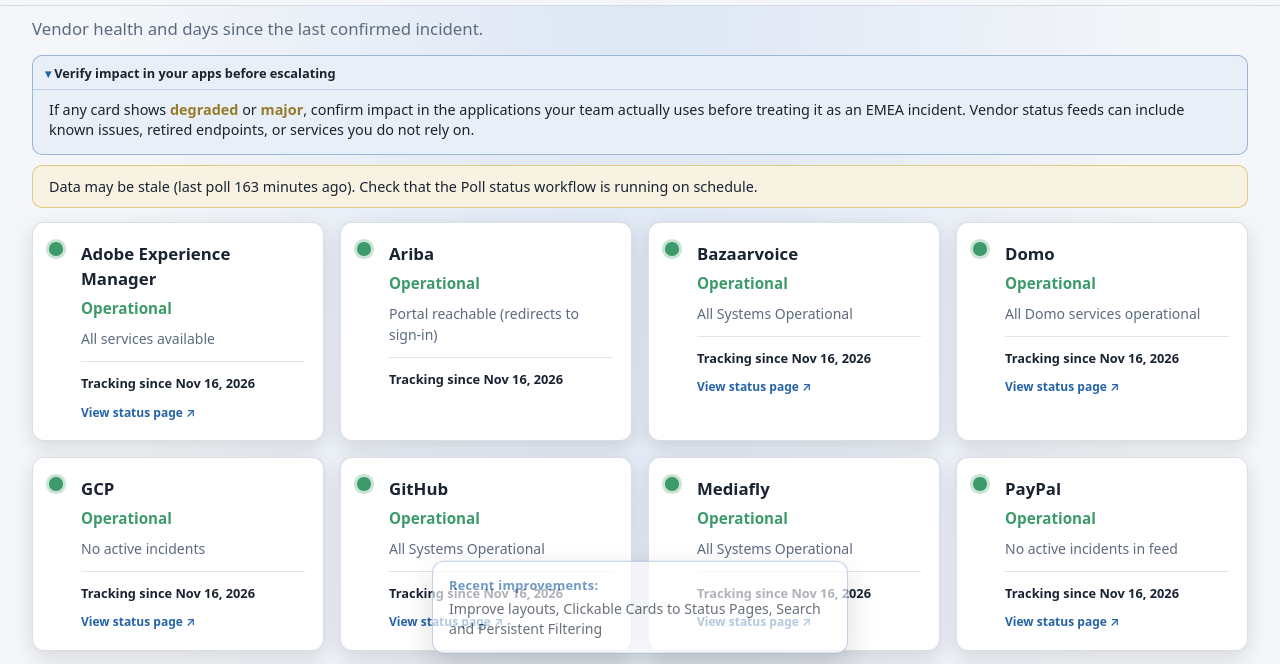
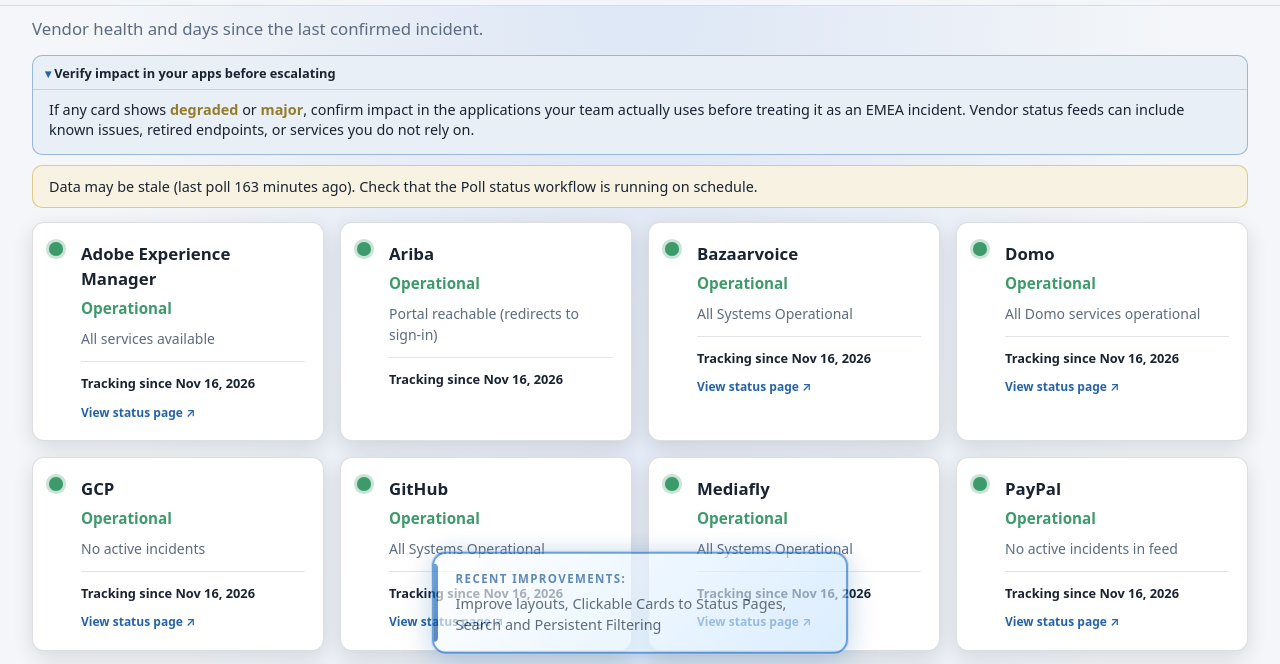
Before and after one commit to krypton-john/dashboard, a plain HTML site: page public/index.html in a window 1280 px wide. Shown: the part 129-793 px from the top of the page. Drawn offline with Linux system fonts and the light colour scheme; files whose address does not match are found by name.

Commit message:
Make the recent-improvements toast stand out in light and dark.
Use dedicated gradients, stronger borders, glow, and accent bar instead of matching the dashboard surface.

```diff
--- a/public/css/main.css
+++ b/public/css/main.css
@@ -297,20 +297,41 @@ body {
 }
 
 .improvements-toast {
+  --improvements-toast-text: #f0f7ff;
+  --improvements-toast-label: #7ec8ff;
   position: fixed;
   z-index: 50;
   left: 50%;
   bottom: max(1.25rem, env(safe-area-inset-bottom, 0px));
   transform: translateX(-50%);
   width: min(26rem, calc(100vw - 2rem));
-  padding: 0.85rem 1rem;
-  border-radius: 12px;
-  border: 1px solid color-mix(in srgb, var(--accent) 45%, transparent);
-  background: color-mix(in srgb, var(--surface) 96%, var(--bg));
-  box-shadow: 0 12px 32px color-mix(in srgb, #000 22%, transparent);
+  padding: 1rem 1.1rem 1rem 1.35rem;
+  border-radius: 14px;
+  border: 2px solid #3d9dff;
+  background: linear-gradient(
+    135deg,
+    #0d2847 0%,
+    #163a5f 45%,
+    #1a4d7a 100%
+  );
+  box-shadow:
+    0 0 0 1px color-mix(in srgb, #5b9fd4 55%, #fff 10%),
+    0 0 28px color-mix(in srgb, var(--accent) 55%, transparent),
+    0 18px 42px color-mix(in srgb, #000 55%, transparent);
   opacity: 1;
   transition: opacity 0.45s ease, transform 0.45s ease;
   pointer-events: none;
+}
+
+.improvements-toast::before {
+  content: "";
+  position: absolute;
+  left: 0;
+  top: 0.65rem;
+  bottom: 0.65rem;
+  width: 4px;
+  border-radius: 0 4px 4px 0;
+  background: linear-gradient(180deg, #7ec8ff, #3d9dff);
 }
 
 .improvements-toast--hidden {
@@ -324,18 +345,46 @@ body {
 
 .improvements-toast__text {
   margin: 0;
-  font-size: 0.88rem;
-  line-height: 1.45;
-  color: var(--text);
+  font-size: 0.9rem;
+  line-height: 1.5;
+  color: var(--improvements-toast-text);
+  text-shadow: 0 1px 1px color-mix(in srgb, #000 35%, transparent);
 }
 
 .improvements-toast__text strong {
   display: block;
-  margin-bottom: 0.25rem;
-  font-size: 0.8rem;
-  font-weight: 700;
-  letter-spacing: 0.02em;
-  color: var(--accent);
+  margin-bottom: 0.35rem;
+  font-size: 0.72rem;
+  font-weight: 800;
+  letter-spacing: 0.12em;
+  text-transform: uppercase;
+  color: var(--improvements-toast-label);
+}
+
+@media (prefers-color-scheme: light) {
+  .improvements-toast {
+    --improvements-toast-text: #0a1e33;
+    --improvements-toast-label: #0b4a8f;
+    border-color: #1a6fc9;
+    background: linear-gradient(
+      135deg,
+      #ffffff 0%,
+      #e3f2ff 50%,
+      #c8e4ff 100%
+    );
+    box-shadow:
+      0 0 0 1px color-mix(in srgb, #2563a8 35%, white),
+      0 0 22px color-mix(in srgb, #2563a8 28%, transparent),
+      0 14px 36px color-mix(in srgb, #2563a8 22%, transparent);
+  }
+
+  .improvements-toast::before {
+    background: linear-gradient(180deg, #1a6fc9, #0b4a8f);
+  }
+
+  .improvements-toast__text {
+    text-shadow: none;
+  }
 }
 
 @media (prefers-reduced-motion: reduce) {
--- a/public/index.html
+++ b/public/index.html
@@ -5,7 +5,7 @@
     <meta name="viewport" content="width=device-width, initial-scale=1" />
     <title>SaaS Status Dashboard</title>
     <link rel="icon" href="favicon.svg" type="image/svg+xml" />
-    <link rel="stylesheet" href="css/main.css?v=10" />
+    <link rel="stylesheet" href="css/main.css?v=11" />
   </head>
   <body>
     <main class="page">
```
